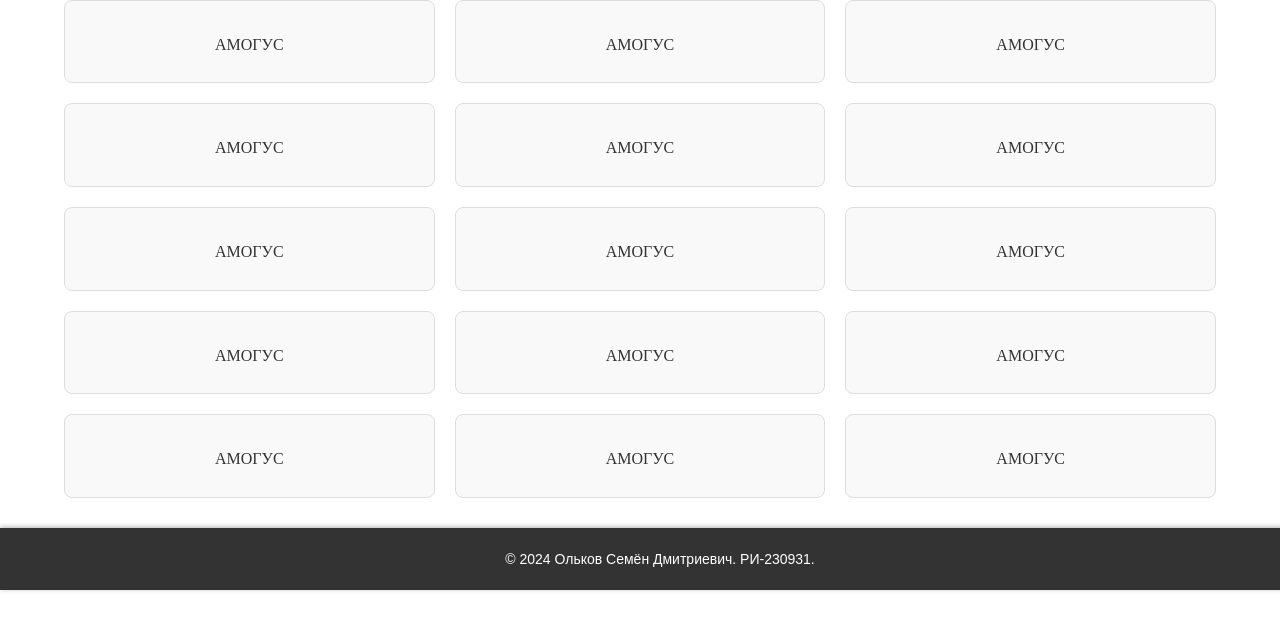
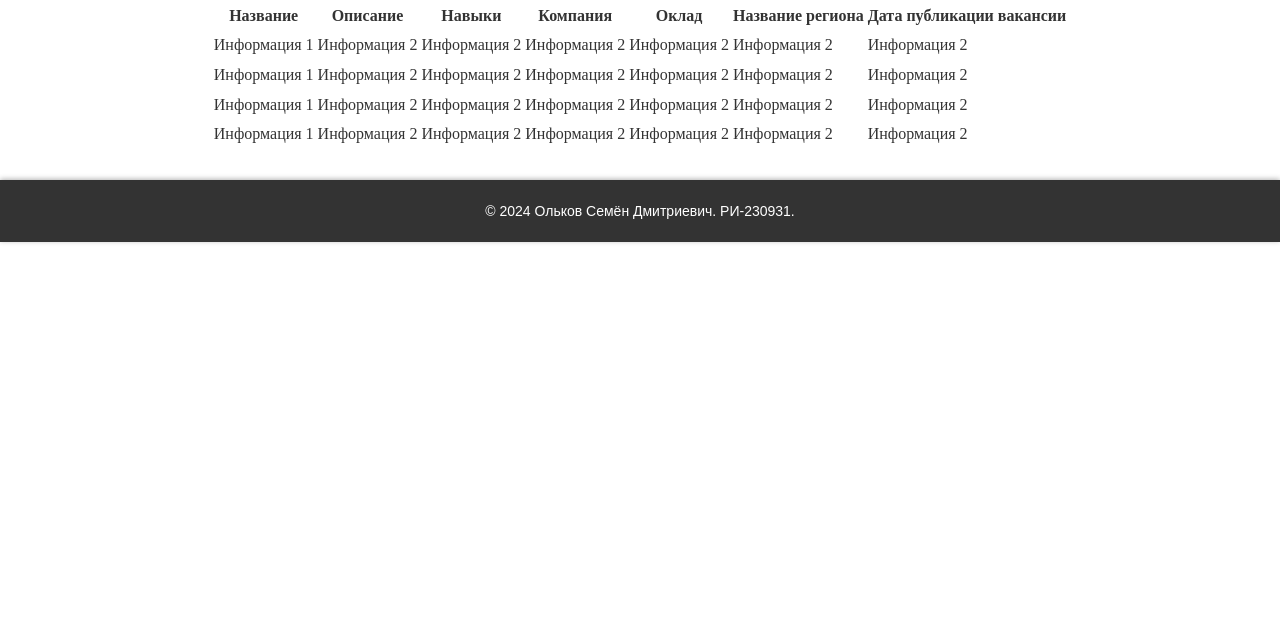
Before and after one commit to SemenOlkov/djangoulearn, a Django app: page /last_vacs/ in a window 1280 px wide. Shown: the part 79-710 px from the top of the page. Run offline with Django 5.2, Linux system fonts and the light colour scheme; some web fonts are replaced.

Commit message:
Add files via upload

```diff
--- a/djangoapp/djapp/admin.py
+++ b/djangoapp/djapp/admin.py
@@ -1,3 +1,5 @@
 from django.contrib import admin
+from .models import City, Skill
 
-# Register your models here.
+admin.site.register(City)
+admin.site.register(Skill)
--- a/djangoapp/djapp/static/css/styles.css
+++ b/djangoapp/djapp/static/css/styles.css
@@ -155,7 +155,7 @@ h1 {
 
 .section {
     border: 1px solid #ddd;
-    padding: 15px;
+    padding: 0px;
     border-radius: 8px;
     background-color: #f9f9f9;
     display: flex;
@@ -185,13 +185,12 @@ h1 {
     img {
         width: 100%;
         height: auto;
+        border-radius: 10px 10px 0 0;
     }
 }
 
 .text-content {
     width: 100%;
-    padding-left: 15px;
-    padding-right: 15px;
 }
 
 #footer {
@@ -200,10 +199,10 @@ h1 {
     text-align: center;
     padding: 20px;
     position: relative;
-    bottom: 0;
-    width: 100%;
     box-shadow: 0 -1px 5px rgba(0, 0, 0, 0.3);
     margin-top: 30px;
+    bottom: 0;
+    overflow-y: scroll;
 }
 
 #footer p {
@@ -214,3 +213,9 @@ h1 {
 main {
     font-family: 'SofiaSans';
 }
+
+.text-padding {
+    padding-left: 15px;
+    padding-right: 15px;
+    padding-bottom: 15px;
+}
--- a/djangoapp/djapp/templates/last_vacs.html
+++ b/djangoapp/djapp/templates/last_vacs.html
@@ -7,22 +7,54 @@
 {% block main %}
     <main>
         <div class="wrapper">
-            <div class="container">
-                <div class="section"><p>АМОГУС</p></div>
-                <div class="section"><p>АМОГУС</p></div>
-                <div class="section"><p>АМОГУС</p></div>
-                <div class="section"><p>АМОГУС</p></div>
-                <div class="section"><p>АМОГУС</p></div>
-                <div class="section"><p>АМОГУС</p></div>
-                <div class="section"><p>АМОГУС</p></div>
-                <div class="section"><p>АМОГУС</p></div>
-                <div class="section"><p>АМОГУС</p></div>
-                <div class="section"><p>АМОГУС</p></div>
-                <div class="section"><p>АМОГУС</p></div>
-                <div class="section"><p>АМОГУС</p></div>
-                <div class="section"><p>АМОГУС</p></div>
-                <div class="section"><p>АМОГУС</p></div>
-                <div class="section"><p>АМОГУС</p></div>
+            <div class="table-container">
+                <table>
+                    <tr>
+                        <th>Название</th>
+                        <th>Описание</th>
+                        <th>Навыки</th>
+                        <th>Компания</th>
+                        <th>Оклад</th>
+                        <th>Название региона</th>
+                        <th>Дата публикации вакансии</th>
+                    </tr>
+                    <tr>
+                        <td>Информация 1</td>
+                        <td>Информация 2</td>
+                        <td>Информация 2</td>
+                        <td>Информация 2</td>
+                        <td>Информация 2</td>
+                        <td>Информация 2</td>
+                        <td>Информация 2</td>
+                    </tr>
+                    <tr>
+                        <td>Информация 1</td>
+                        <td>Информация 2</td>
+                        <td>Информация 2</td>
+                        <td>Информация 2</td>
+                        <td>Информация 2</td>
+                        <td>Информация 2</td>
+                        <td>Информация 2</td>
+                    </tr>
+                    <tr>
+                        <td>Информация 1</td>
+                        <td>Информация 2</td>
+                        <td>Информация 2</td>
+                        <td>Информация 2</td>
+                        <td>Информация 2</td>
+                        <td>Информация 2</td>
+                        <td>Информация 2</td>
+                    </tr>
+                    <tr>
+                        <td>Информация 1</td>
+                        <td>Информация 2</td>
+                        <td>Информация 2</td>
+                        <td>Информация 2</td>
+                        <td>Информация 2</td>
+                        <td>Информация 2</td>
+                        <td>Информация 2</td>
+                    </tr>
+                </table>
             </div>
         </div>
     </main>
```
Also changed, not shown: djangoapp/djapp/models.py (+11 -1 lines), djangoapp/djapp/templates/cities-graphs.html (added, +80 -0 lines), djangoapp/djapp/templates/cities.html (+2 -16 lines), djangoapp/djapp/templates/index.html (+12 -0 lines), djangoapp/djapp/templates/skills-graphs.html (added, +31 -0 lines), djangoapp/djapp/templates/skills.html (+2 -16 lines), djangoapp/djapp/templates/statistics.html (+4 -16 lines), djangoapp/djapp/templates/usability-graphs.html (added, +69 -0 lines), djangoapp/djapp/templates/usability.html (+2 -16 lines), djangoapp/db.sqlite3, djangoapp/djapp/migrations/0001_initial.py (added).
